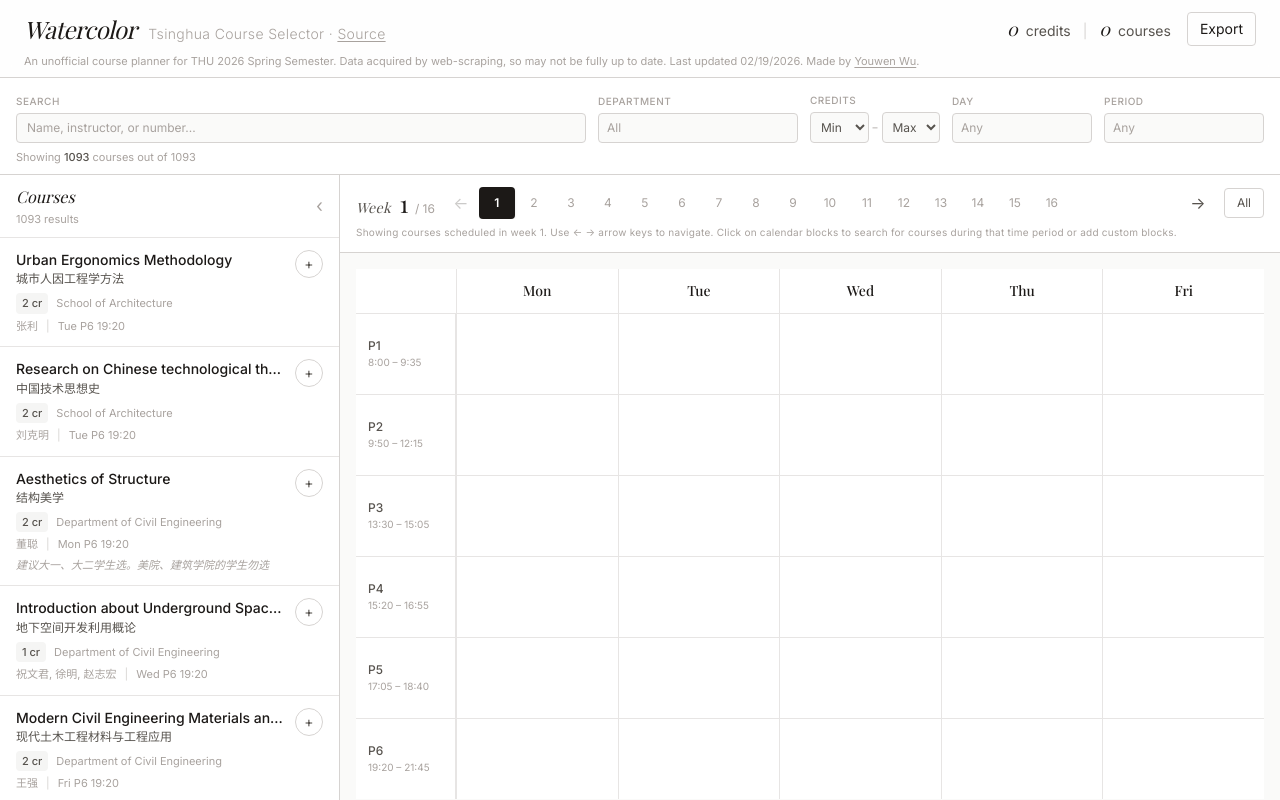
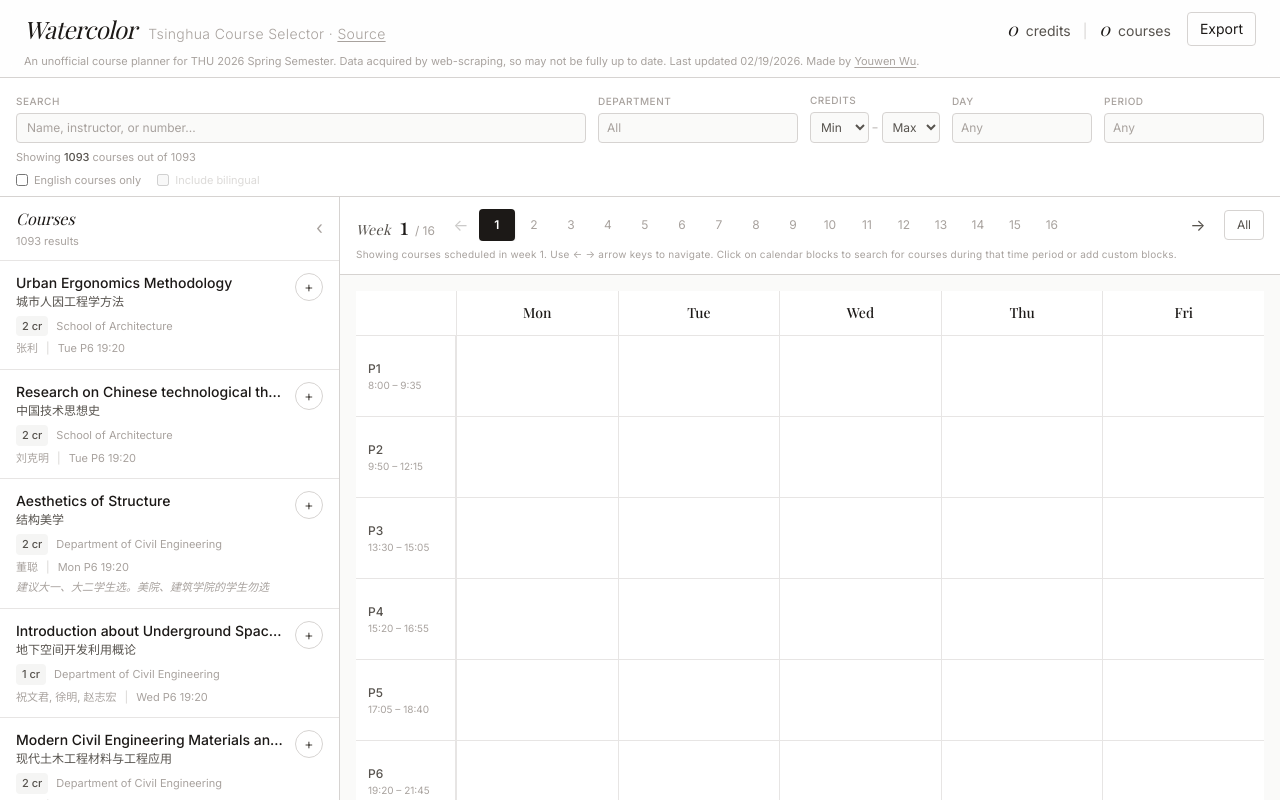
Before and after one commit to youwen5/watercolor, a Svelte app in the folder web/: page / in a window 1280 px wide. Built offline with nearby package versions, Linux system fonts and the light colour scheme.

Commit message:
feat: allow filter english courses only

```diff
--- a/web/src/components/FilterBar.svelte
+++ b/web/src/components/FilterBar.svelte
@@ -8,6 +8,8 @@
     filterCreditMax,
     filterDays,
     filterPeriods,
+    filterEnglishOnly,
+    filterIncludeBilingual,
     departments,
   } from '../lib/stores.js';
   import { DAYS, PERIODS } from '../lib/constants.js';
@@ -38,10 +40,12 @@
     filterPeriods.set([]);
     filterCreditMin.set('');
     filterCreditMax.set('');
+    filterEnglishOnly.set(false);
+    filterIncludeBilingual.set(false);
   }
 
   let hasActiveFilters = $derived(
-    $searchQuery || $filterDepartments.length > 0 || $filterCreditMin || $filterCreditMax || $filterDays.length > 0 || $filterPeriods.length > 0
+    $searchQuery || $filterDepartments.length > 0 || $filterCreditMin || $filterCreditMax || $filterDays.length > 0 || $filterPeriods.length > 0 || $filterEnglishOnly
   );
 
   let filtersOpen = $state(false);
@@ -60,7 +64,8 @@
     ($filterDepartments.length > 0 ? 1 : 0) +
     ($filterCreditMin || $filterCreditMax ? 1 : 0) +
     ($filterDays.length > 0 ? 1 : 0) +
-    ($filterPeriods.length > 0 ? 1 : 0)
+    ($filterPeriods.length > 0 ? 1 : 0) +
+    ($filterEnglishOnly ? 1 : 0)
   );
 </script>
 
@@ -197,4 +202,30 @@
       </button>
     {/if}
   </div>
+
+  <!-- Language filter checkboxes -->
+  <div class="flex items-center gap-4 mt-1.5">
+    <label class="flex items-center gap-1.5 text-[11px] text-ink-faint cursor-pointer select-none">
+      <input
+        type="checkbox"
+        checked={$filterEnglishOnly}
+        onchange={(e) => {
+          filterEnglishOnly.set(e.target.checked);
+          if (!e.target.checked) filterIncludeBilingual.set(false);
+        }}
+        class="accent-ink w-3 h-3 cursor-pointer"
+      />
+      English courses only
+    </label>
+    <label class="flex items-center gap-1.5 text-[11px] cursor-pointer select-none {$filterEnglishOnly ? 'text-ink-faint' : 'text-ink-faint/40 pointer-events-none'}">
+      <input
+        type="checkbox"
+        checked={$filterIncludeBilingual}
+        onchange={(e) => filterIncludeBilingual.set(e.target.checked)}
+        disabled={!$filterEnglishOnly}
+        class="accent-ink w-3 h-3 cursor-pointer disabled:cursor-default"
+      />
+      Include bilingual
+    </label>
+  </div>
 </div>
```
Also changed, not shown: web/src/lib/stores.js, 1 other file (tests, documents, lock files or other folders).
